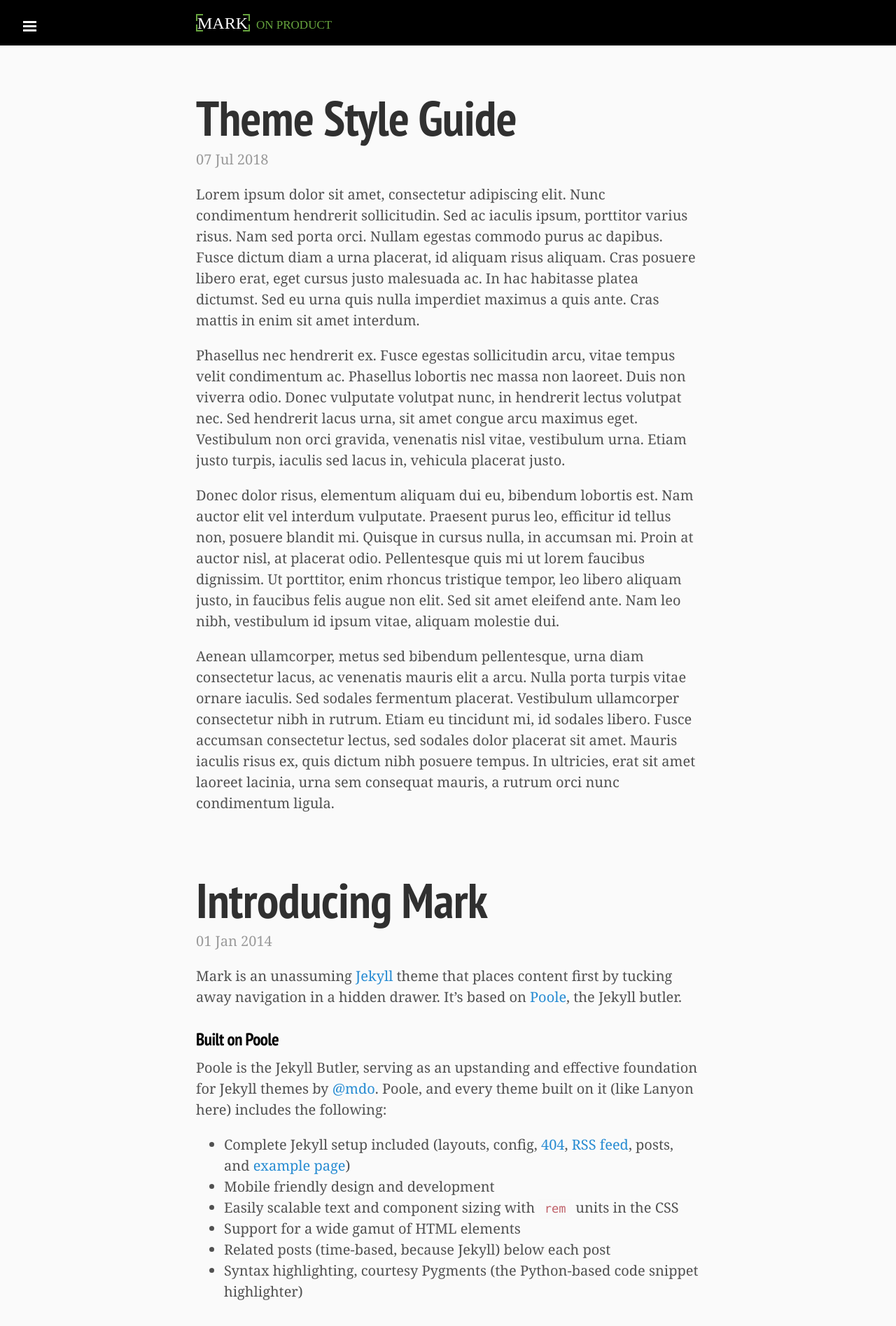
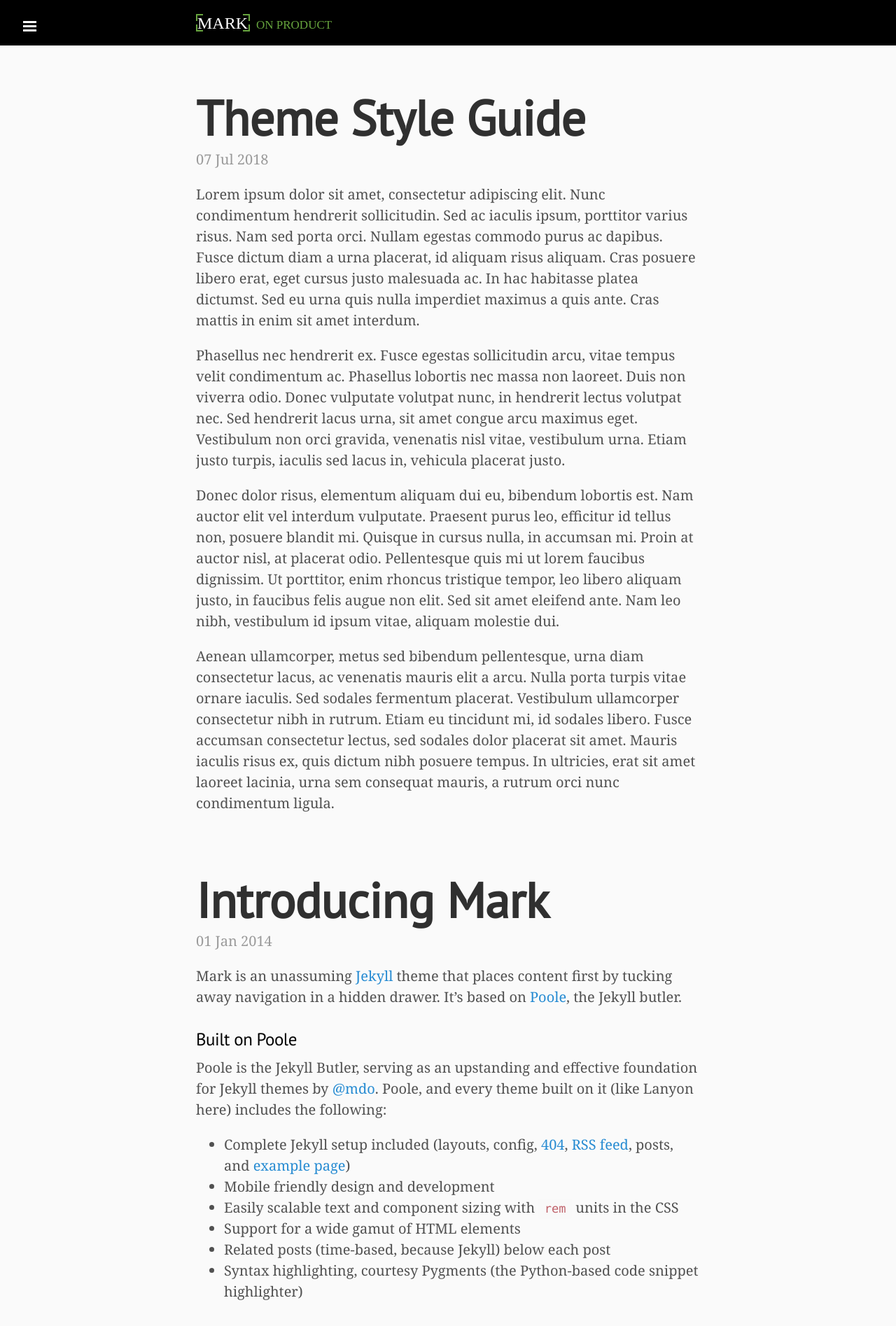
Before and after one commit to markthelefty/markthelefty.github.io, a Jekyll site: the page built from index.html, in a window 1280 px wide. Shown: the top 1895 px of the page at 70% size. Built offline with Jekyll 4.4.1, drawn with Linux system fonts in a browser that asks for light colours; some web fonts are replaced; Markdown is read by kramdown in place of the engine named in the settings; the list of posts is cut into pages by our own code.

Commit message:
typography tweaks

```diff
--- a/public/css/custom.css
+++ b/public/css/custom.css
@@ -41,7 +41,7 @@
  */
 
  h1, h2, h3, h4, h5, h6 {
-    font-family: 'PT Sans Narrow', Helvetica, Arial, sans-serif;
+    font-family: 'PT Sans', Helvetica, Arial, sans-serif;
     color: #000;
  }
 
```
